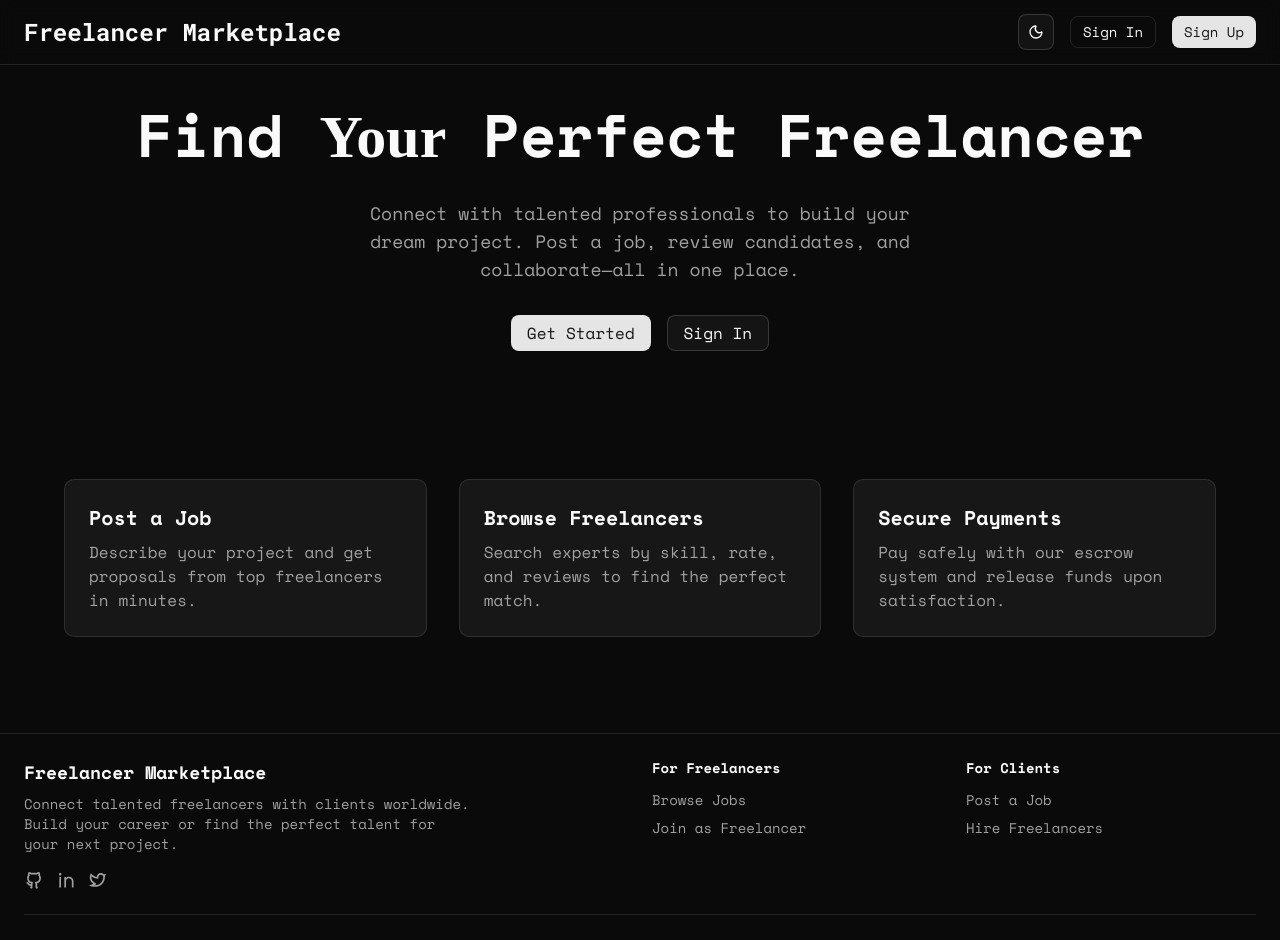
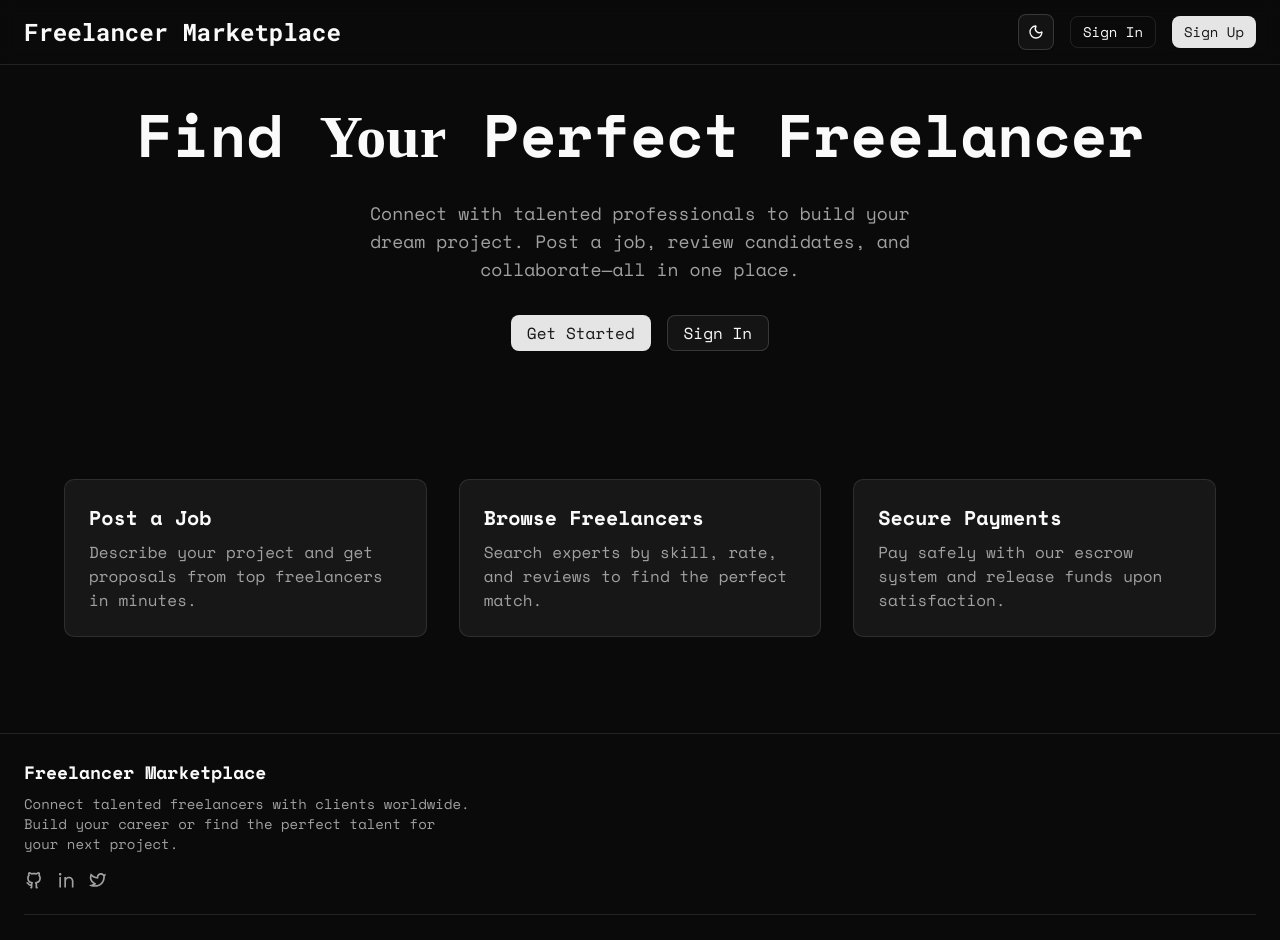
Before and after one commit to jasamansinghchaggar/freelancer-marketplace, a React (Vite) app in the folder frontend/: page / in a window 1280 px wide. Shown: the top 940 px of the page. Built offline with nearby package versions, Linux system fonts and the light colour scheme; no server answers; a web font is replaced by a local one.

Commit message:
fix: enhance signup process and update footer links based on user role

```diff
--- a/frontend/src/components/Footer.tsx
+++ b/frontend/src/components/Footer.tsx
@@ -1,9 +1,11 @@
 import React from 'react';
 import { RiCopyrightLine, RiGithubLine, RiLinkedinLine, RiTwitterLine } from '@remixicon/react';
 import { Link } from 'react-router-dom';
+import { useAuth } from '@/context/AuthContext';
 
 const Footer: React.FC = () => {
   const currentYear = new Date().getFullYear();
+  const { user } = useAuth()
 
   return (
     <footer className="w-full bg-background border-t border-border mt-auto">
@@ -49,41 +51,41 @@ const Footer: React.FC = () => {
             </div>
           </div>
 
-          <div>
+          {user?.role === "freelancer" && <div>
             <h4 className="text-sm font-semibold text-foreground mb-3">
               For Freelancers
             </h4>
             <ul className="space-y-2 text-sm text-muted-foreground">
               <li>
-                <Link to="/gigs" className="hover:text-foreground transition-colors">
-                  Browse Jobs
+                <Link to="/sales" className="hover:text-foreground transition-colors">
+                  Sales
                 </Link>
               </li>
               <li>
-                <Link to="/signup" className="hover:text-foreground transition-colors">
-                  Join as Freelancer
+                <Link to="/my-gigs" className="hover:text-foreground transition-colors">
+                  Services
                 </Link>
               </li>
             </ul>
-          </div>
+          </div>}
 
-          <div>
+          {user?.role === "client" && <div>
             <h4 className="text-sm font-semibold text-foreground mb-3">
               For Clients
             </h4>
             <ul className="space-y-2 text-sm text-muted-foreground">
               <li>
-                <Link to="/gigs/new" className="hover:text-foreground transition-colors">
-                  Post a Job
+                <Link to="/purchased-gigs" className="hover:text-foreground transition-colors">
+                  Purchases
                 </Link>
               </li>
               <li>
-                <Link to="/signup" className="hover:text-foreground transition-colors">
+                <Link to="/gigs" className="hover:text-foreground transition-colors">
                   Hire Freelancers
                 </Link>
               </li>
             </ul>
-          </div>
+          </div>}
         </div>
 
         {/* Bottom bar */}
```
Also changed, not shown: 1 other file (tests, documents, lock files or other folders).
